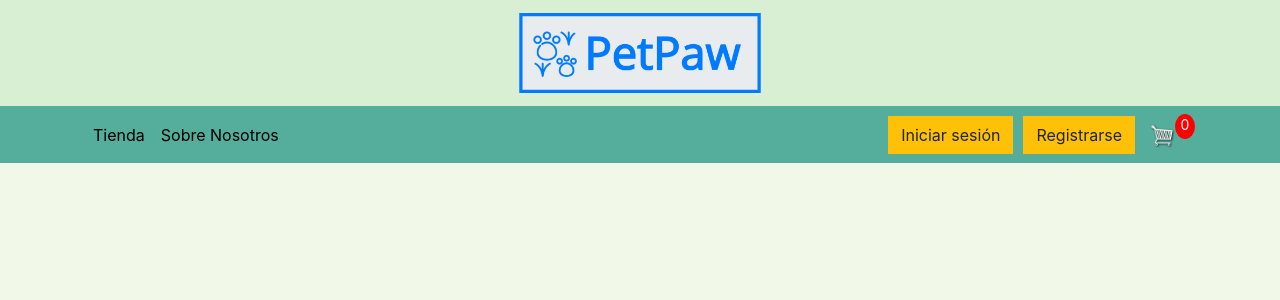
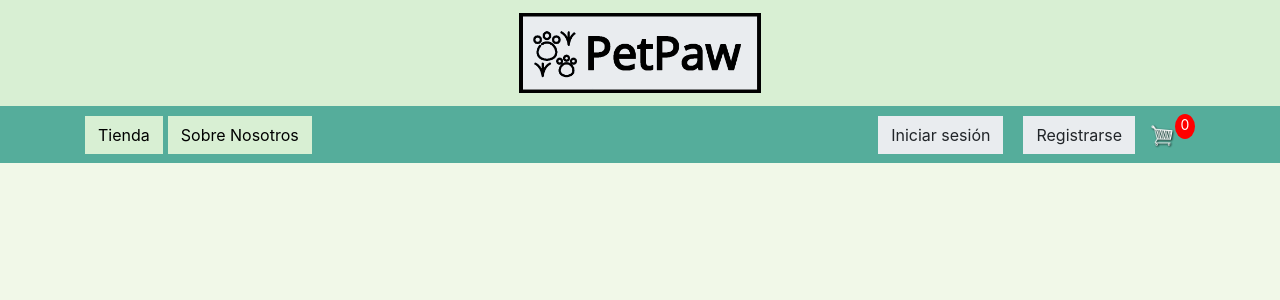
Before and after one commit to Sebastar637/tienda-mascotas, a Django app: page / in a window 1280 px wide. Shown: the top 300 px of the page. Run offline with Django 4.2, Linux system fonts and the light colour scheme; data that the repository does not hold is empty; some libraries are stand-ins or nearby versions.

Commit message:
Mejoras de diseño

```diff
--- a/static/css/main.css
+++ b/static/css/main.css
@@ -64,10 +64,6 @@ a {
 
 .product{
 	border-radius: 0 0 4px 4px;
-}
-
-.bg-dark{
-	background-color: #4f868c!important;
 }
 
 #cart-icon{
--- a/store/templates/store/main.html
+++ b/store/templates/store/main.html
@@ -65,7 +65,6 @@
 
     <nav class="navbar navbar-expand-lg barra-nav">
         <div class="container">
-            <a class="navbar-brand d-block d-lg-none" href="{% url 'index' %}">PetPaw</a>
             <button class="navbar-toggler" type="button" data-toggle="collapse" data-target="#navbarSupportedContent" aria-controls="navbarSupportedContent" aria-expanded="false" aria-label="Toggle navigation">
                 <span class="navbar-toggler-icon"></span>
             </button>
@@ -73,10 +72,10 @@
             <div class="collapse navbar-collapse" id="navbarSupportedContent">
                 <ul class="navbar-nav mr-auto">
                     <li class="nav-item active">
-                        <a class="nav-link" style="color: black;" href="{% url 'index' %}">Tienda</a>
+                        <a class="btn" style="background-color: #D8EFD3; color: black; margin-right: 5px;" href="{% url 'index' %}">Tienda</a>
                     </li>
                     <li class="nav-item active">
-                        <a class="nav-link" style="color: black;" href="{% url 'about_us' %}">Sobre Nosotros</a>
+                        <a class="btn" style="background-color: #D8EFD3; color: black;" href="{% url 'about_us' %}">Sobre Nosotros</a>
                     </li>
                 </ul>
 
@@ -84,8 +83,8 @@
                     {% if user.is_authenticated %}
                         <a href="#" class="btn btn-warning">Cerrar sesión</a>
                     {% else %}
-                        <a href="{% url 'login' %}" class="btn btn-warning" style="margin-right: 10px;">Iniciar sesión</a>
-                        <a href="{% url 'register' %}" class="btn btn-warning">Registrarse</a>
+                        <a href="{% url 'login' %}" class="btn" style="background-color: #e9ecef; margin-right: 20px;">Iniciar sesión</a>
+                        <a href="{% url 'register' %}" class="btn" style="background-color: #e9ecef;">Registrarse</a>
                     {% endif %}
 
                     <a href="{% url 'cart' %}">
```
Also changed, not shown: static/img/logo.png.
